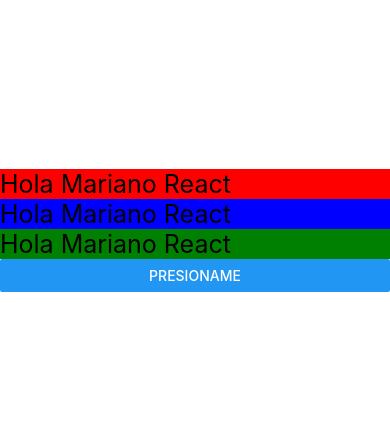
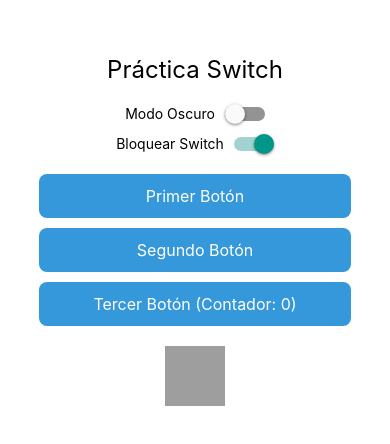
Before and after one commit to MarianoOrduna/PM192, a React Native app in the folder my-blank/: screen / in a window 390 px wide. Shown: the part 192-636 px from the top of the page. Built offline with nearby package versions, Linux system fonts and the light colour scheme; grey boxes are pictures that could not be loaded.

Commit message:
Practica 8

```diff
--- a/my-blank/App.js
+++ b/my-blank/App.js
@@ -1,45 +1,126 @@
-/* Zona 1 importaciones */
-import { StatusBar } from 'expo-status-bar';
-import { StyleSheet, Text, View,Button } from 'react-native';
-import React,{useState} from 'react';
+import React, { useState } from 'react';
+import {
+  Alert,
+  SafeAreaView,
+  StyleSheet,
+  Switch,
+  Text,
+  TouchableOpacity,
+  View,
+  Image
+} from 'react-native';
 
-const Texto=({style})=>{
+export default function App() {
+  const [isDarkMode, setIsDarkMode] = useState(false);
+  const [isSwitchBlocked, setIsSwitchBlocked] = useState(true);
+  const [disabledButton, setDisabledButton] = useState(false);
+  const [count, setCount] = useState(0);
 
-  const[contenido,setContenido]=useState('Hola Mariano React')
-  const actualizarTexto=()=>{setContenido('Estado Actualizado')
-  }
-  return(<Text style={[styles.Text,style]} onPress={actualizarTexto}>{contenido}</Text>)
+  const toggleDarkMode = () => setIsDarkMode(previous => !previous);
+
+  const handleFirstButton = () => Alert.alert('Me presionaste');
+  const handleDisableButton = () => setDisabledButton(true);
+  const handleCounter = () => setCount(count + 1);
+  const handlePokeball = () => Alert.alert('¡La pokebola ha sido presionada!');
+
+  return (
+    <SafeAreaView style={[styles.container, isDarkMode && styles.darkBackground]}>
+      <Text style={[styles.title, isDarkMode && styles.darkText]}>Práctica Switch</Text>
+
+      {/* Switch principal para modo oscuro */}
+      <View style={styles.switchContainer}>
+        <Text style={isDarkMode ? styles.darkText : styles.lightText}>Modo Oscuro</Text>
+        <Switch
+          value={isDarkMode}
+          onValueChange={isSwitchBlocked ? null : toggleDarkMode}
+        />
+      </View>
+
+      {/* Switch que bloquea el cambio */}
+      <View style={styles.switchContainer}>
+        <Text style={isDarkMode ? styles.darkText : styles.lightText}>Bloquear Switch</Text>
+        <Switch
+          value={isSwitchBlocked}
+          onValueChange={() => setIsSwitchBlocked(!isSwitchBlocked)}
+        />
+      </View>
+
+      {/* Botón 1 - alerta */}
+      <TouchableOpacity style={styles.button} onPress={handleFirstButton}>
+        <Text style={styles.buttonText}>Primer Botón</Text>
+      </TouchableOpacity>
+
+      {/* Botón 2 - desactiva después de presionar */}
+      <TouchableOpacity
+        style={[styles.button, disabledButton && styles.buttonDisabled]}
+        onPress={handleDisableButton}
+        disabled={disabledButton}
+      >
+        <Text style={styles.buttonText}>
+          {disabledButton ? 'Desactivado' : 'Segundo Botón'}
+        </Text>
+      </TouchableOpacity>
+
+      {/* Botón 3 - contador */}
+      <TouchableOpacity style={styles.button} onPress={handleCounter}>
+        <Text style={styles.buttonText}>Tercer Botón (Contador: {count})</Text>
+      </TouchableOpacity>
+
+      {/* Botón 4 - pokebola */}
+      <TouchableOpacity onPress={handlePokeball}>
+        <Image
+          source={{ uri: 'https://upload.wikimedia.org/wikipedia/commons/5/53/Poké_Ball_icon.svg' }}
+          style={styles.pokeball}
+        />
+      </TouchableOpacity>
+    </SafeAreaView>
+  );
 }
 
-/* Zona 2 Main */
-export default function App() {
-  return (
-    <View style={styles.container}>
-      <Texto  style={styles.red}> </Texto>
-      <Texto  style={styles.blue} ></Texto>
-      <Texto  style={styles.green}></Texto>
-      <Button title="Presioname"> </Button>
-      <StatusBar style="auto" />
-    </View>
-  );
-}
-/*  zona 3 estilos */
 const styles = StyleSheet.create({
   container: {
     flex: 1,
-    backgroundColor: '#fff',
-    alignItems: 'base-line',
+    alignItems: 'center',
     justifyContent: 'center',
-    flexDirection:'column',
+    padding: 20,
   },
-  Text:{
-    color:'black',
-    fontSize:25,
-/*     height:100,
- */    /* width:100, */
+  darkBackground: {
+    backgroundColor: '#222',
   },
-  red: { /* flex:1, */ backgroundColor: 'red'},
-  green: {/* flex:2, */ backgroundColor: 'green'},
-  blue: { /* flex:3, */backgroundColor: 'blue'},
-
+  title: {
+    fontSize: 24,
+    marginBottom: 20,
+  },
+  lightText: {
+    color: '#000',
+  },
+  darkText: {
+    color: '#fff',
+  },
+  switchContainer: {
+    flexDirection: 'row',
+    alignItems: 'center',
+    marginBottom: 10,
+    gap: 10,
+  },
+  button: {
+    backgroundColor: '#3498db',
+    padding: 12,
+    marginTop: 10,
+    borderRadius: 8,
+    width: '80%',
+    alignItems: 'center',
+  },
+  buttonDisabled: {
+    backgroundColor: '#95a5a6',
+  },
+  buttonText: {
+    color: '#fff',
+    fontSize: 16,
+  },
+  pokeball: {
+    width: 60,
+    height: 60,
+    marginTop: 20,
+  },
 });
```
Also changed, not shown: 1 other file (tests, documents, lock files or other folders).
